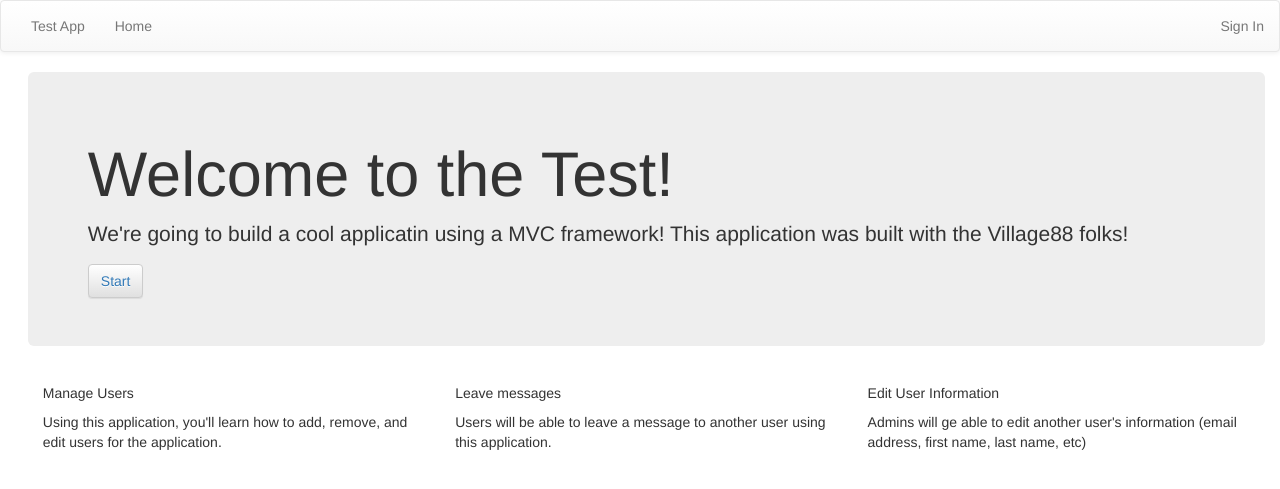
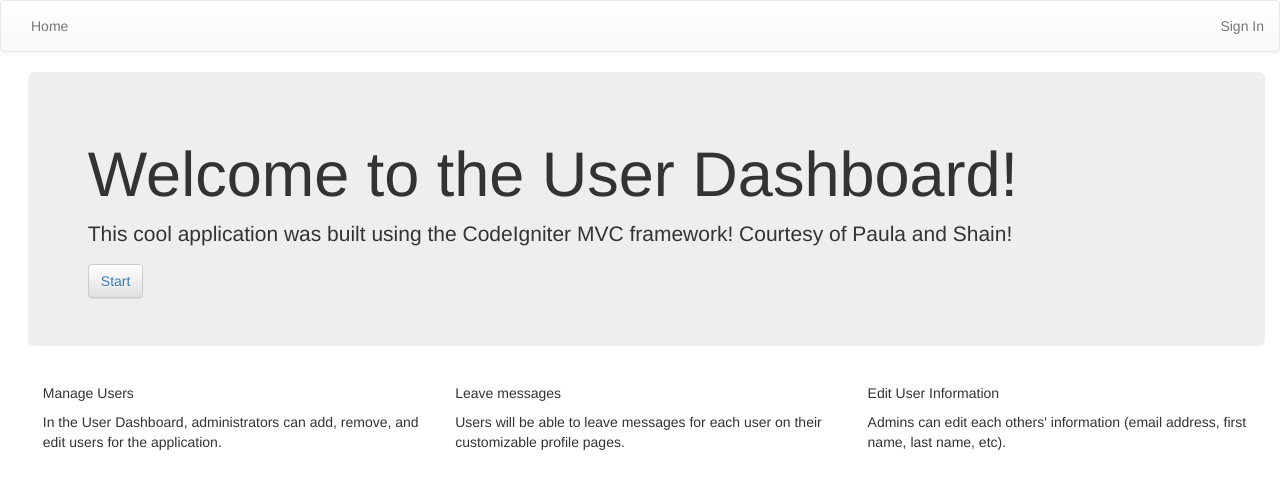
Before and after one commit to prchojnacki/userdashboard, a CodeIgniter app: page / in a window 1280 px wide. Shown: the top 489 px of the page. Run offline with CodeIgniter, Linux system fonts and the light colour scheme.

Commit message:
fixed minor bugs, links, styling

```diff
--- a/application/controllers/signins.php
+++ b/application/controllers/signins.php
@@ -43,6 +43,7 @@ class Signins extends CI_Controller {
             }
             else
             {
+                $this->session->set_userdata('userid', $id[1]);
                 redirect('/normaldashboard/index');
             }
         }
--- a/application/models/wall.php
+++ b/application/models/wall.php
@@ -9,7 +9,7 @@ class Wall extends CI_Model {
 	}
 
 	public function get_messages($profile_id) {
-		$query = 'SELECT messages.*, users.first_name, users.last_name FROM messages JOIN users ON users.id = messages.user_id WHERE recipient_id = ?';
+		$query = 'SELECT messages.*, users.first_name, users.last_name FROM messages JOIN users ON users.id = messages.user_id WHERE recipient_id = ? ORDER BY messages.id DESC';
 		return $this->db->query($query, $profile_id)->result_array();
 	}
 
--- a/application/views/admindashboard/edit_user.php
+++ b/application/views/admindashboard/edit_user.php
@@ -19,7 +19,7 @@
         <ul class='nav navbar-nav'>
             <li><a href=''>Test App</a></li>
             <li><a href='/admindashboard/index'>Dashboard</a></li>
-            <li><a href="/normaldashboard/editprofile">Profile</a></li>
+            <li><a href="/normaldashboard/editprofile">Account</a></li>
             <li><a href="/normaldashboard/view_wall/<?=$this->session->userdata("userid")?>">Wall</a></li>
         </ul>
         <ul class='nav navbar-nav navbar-right'>
--- a/application/views/admindashboard/manage_users.php
+++ b/application/views/admindashboard/manage_users.php
@@ -17,9 +17,8 @@
 	<nav class='navbar navbar-default'>
     <div class='collapse navbar-collapse'>
         <ul class='nav navbar-nav'>
-            <li><a href=''>Test App</a></li>
             <li><a href='/admindashboard/index'>Dashboard</a></li>
-            <li><a href="/normaldashboard/editprofile">Profile</a></li>
+            <li><a href="/normaldashboard/editprofile">Account</a></li>
             <li><a href="/normaldashboard/view_wall/<?=$this->session->userdata("userid")?>">Wall</a></li>
         </ul>
         <ul class='nav navbar-nav navbar-right'>
@@ -36,7 +35,7 @@
 		</div>
 		<div class='row'>
 			<div class='col-sm-10 col-sm-offset-1'>
-				<table class='table table-striped table-bordered'>
+				<table class='table table-striped table-bordered table-hover'>
 					<thead>
 						<tr>
 							<th>ID</th>
--- a/application/views/normaldashboard/normaldashboard.php
+++ b/application/views/normaldashboard/normaldashboard.php
@@ -15,9 +15,8 @@
     <nav class='navbar navbar-default'>
     <div class='collapse navbar-collapse'>
         <ul class='nav navbar-nav'>
-            <li><a href=''>Test App</a></li>
             <li><a href='/normaldashboard/index'>Dashboard</a></li>
-            <li><a href="/normaldashboard/editprofile">Profile</a></li>
+            <li><a href="/normaldashboard/editprofile">Account</a></li>
             <li><a href="/normaldashboard/view_wall/<?=$this->session->userdata("userid")?>">Wall</a></li>
         </ul>
         <ul class='nav navbar-nav navbar-right'>
@@ -31,7 +30,7 @@
 
         <div class='row'>
             <div class='col-sm-10 col-sm-offset-1'>
-                <table class='table table-striped table-bordered'>
+                <table class='table table-striped table-bordered table-hover'>
                     <thead>
                         <tr>
                             <th>ID</th>
--- a/application/views/normaldashboard/wall.php
+++ b/application/views/normaldashboard/wall.php
@@ -17,7 +17,6 @@
     <nav class='navbar navbar-default'>
     <div class='collapse navbar-collapse'>
         <ul class='nav navbar-nav'>
-            <li><a href=''>Test App</a></li>
         <?php
 			if ($this->session->userdata('admin') == 'admin') {
         ?>
@@ -29,7 +28,7 @@
         <?php
             }
         ?>
-            <li><a href="/normaldashboard/editprofile">Profile</a></li>
+            <li><a href="/normaldashboard/editprofile">Account</a></li>
             <li><a href="/normaldashboard/view_wall/<?=$this->session->userdata("userid")?>">Wall</a></li>
         </ul>
         <ul class='nav navbar-nav navbar-right'>
--- a/application/views/signins/home.php
+++ b/application/views/signins/home.php
@@ -18,7 +18,7 @@
 <nav class='navbar navbar-default'>
     <div class='collapse navbar-collapse'>
         <ul class='nav navbar-nav'>
-            <li><a>Test App</a></li>
+
             <li><a href='/'>Home</a></li>
         </ul>
         <ul class='nav navbar-nav navbar-right'>
@@ -30,23 +30,23 @@
 <div class='container-fluid'>
 
     <div class='jumbotron'>
-        <h1>Welcome to the Test!</h1>
-        <p>We're going to build a cool applicatin using a MVC framework! This application was built with the Village88 folks!</p>
-        <button class='btn btn-default'><a href='/signins/signinpage'>Start</a></button>
+        <h1>Welcome to the User Dashboard!</h1>
+        <p>This cool application was built using the CodeIgniter MVC framework! Courtesy of Paula and Shain!</p>
+        <button class='btn btn-default'><a href='/signins/registerpage'>Start</a></button>
     </div>
 
     <div class='row-fluid'>
         <div class='col-md-4'>
             <h5>Manage Users</h5>
-            <p>Using this application, you'll learn how to add, remove, and edit users for the application.</p>
+            <p>In the User Dashboard, administrators can add, remove, and edit users for the application.</p>
         </div>
         <div class='col-md-4'>
             <h5>Leave messages</h5>
-            <p>Users will be able to leave a message to another user using this application.</p>
+            <p>Users will be able to leave messages for each user on their customizable profile pages.</p>
         </div>
         <div class='col-md-4'>
             <h5>Edit User Information</h5>
-            <p>Admins will ge able to edit another user's information (email address, first name, last name, etc)</p>
+            <p>Admins can edit each others' information (email address, first name, last name, etc).</p>
         </div>
     </div>
 </div>
--- a/application/views/signins/register.php
+++ b/application/views/signins/register.php
@@ -16,7 +16,6 @@
 <nav class='navbar navbar-default'>
     <div class='collapse navbar-collapse'>
         <ul class='nav navbar-nav'>
-            <li><a>Test App</a></li>
             <li><a href='/'>Home</a></li>
         </ul>
         <ul class='nav navbar-nav navbar-right'>
--- a/application/views/signins/signin.php
+++ b/application/views/signins/signin.php
@@ -16,7 +16,6 @@
 <nav class='navbar navbar-default'>
     <div class='collapse navbar-collapse'>
         <ul class='nav navbar-nav'>
-            <li><a>Test App</a></li>
             <li><a href='/'>Home</a></li>
         </ul>
         <ul class='nav navbar-nav navbar-right'>
```
Also changed, not shown: application/views/admindashboard/add_user.php (+4 -3 lines), application/views/normaldashboard/editprofile.php (+4 -4 lines), application/models/signin.php (line endings or trailing spaces).
